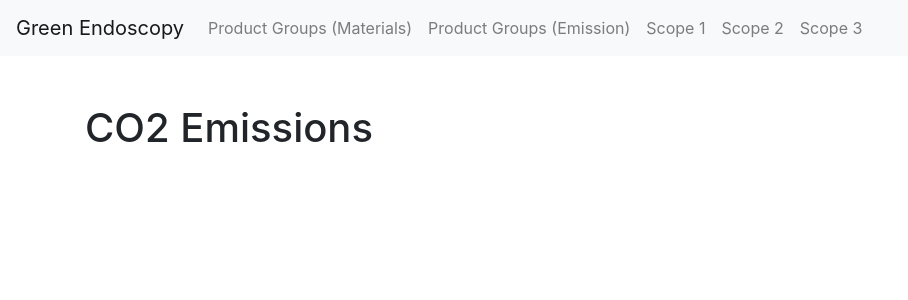
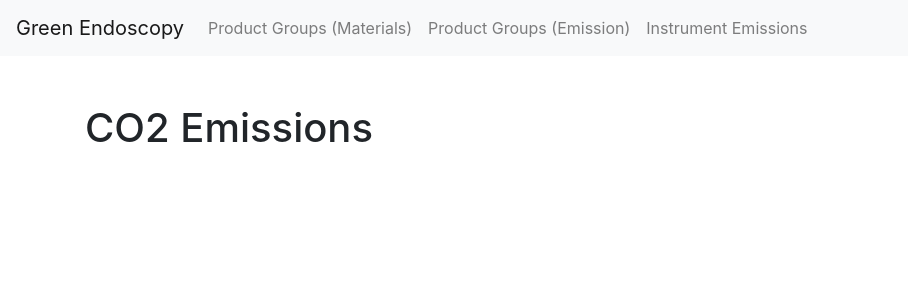
Before and after one commit to wg-lux/agl-green-endoscopy-dashboard, a Django app: page /product_groups_emissions/ in a window 1280 px wide. Shown: the top 300 px of the page, without its empty margins (0-908 px from the left). Run offline with Django 4.2, Linux system fonts and the light colour scheme; data that the repository does not hold is empty; parts of the project's set-up code (start-up, migrations or seed data) failed here and were passed over; some libraries are stand-ins or nearby versions.

Commit message:
minor fixes

```diff
--- a/green_endoscopy_dashboard/product_emissions/templates/base.html
+++ b/green_endoscopy_dashboard/product_emissions/templates/base.html
@@ -42,13 +42,7 @@
                     <a class="nav-link" href="/product_groups_emissions">Product Groups (Emission)</a>
                 </li>
                 <li class="nav-item">
-                    <a class="nav-link" href="#">Scope 1</a>
-                </li>
-                <li class="nav-item">
-                    <a class="nav-link" href="#">Scope 2</a>
-                </li>
-                <li class="nav-item">
-                    <a class="nav-link" href="#">Scope 3</a>
+                    <a class="nav-link" href="/instrument_emissions">Instrument Emissions</a>
                 </li>
             </ul>
         </div>
--- a/green_endoscopy_dashboard/product_emissions/views.py
+++ b/green_endoscopy_dashboard/product_emissions/views.py
@@ -24,12 +24,12 @@ def home_view(request):
     product_groups = ProductGroup.objects.prefetch_related(
         'reference_product__product__product_materials').all()
 
-    ref_product = ReferenceProduct.objects.filter(product_group=product_groups[0]).first()
+    ref_product = ReferenceProduct.objects.filter(product_group=product_groups[1]).first()
 
     if not ref_product.emission_factor_total:
         for product_group in product_groups:
             print(f"set_emission_factors for {product_group}")
-            ref_product.set_emission_factors()
+            product_group.reference_product.set_emission_factors()
 
 
     serializer = ProductGroupSerializer(product_groups, many=True)
```
